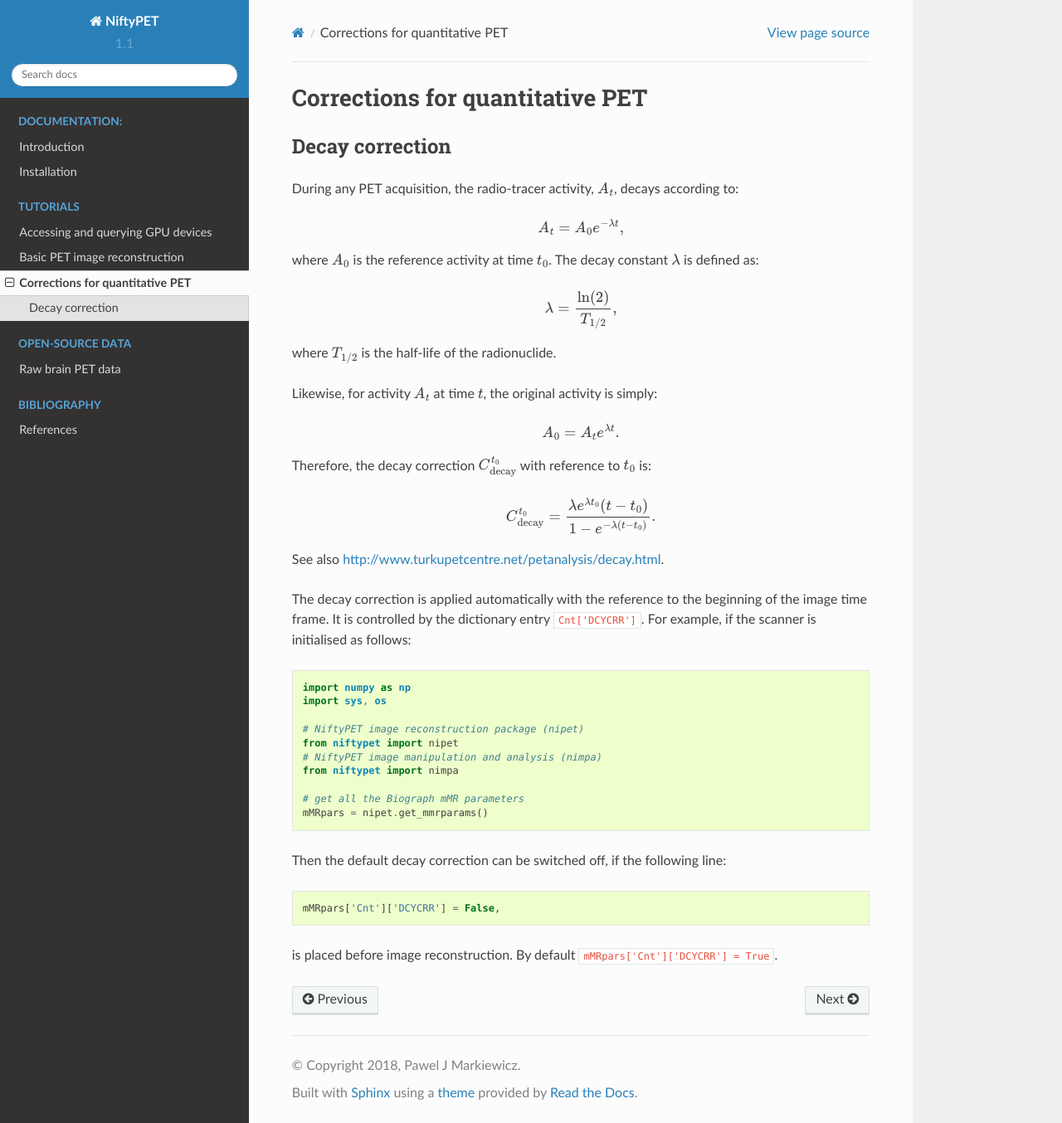
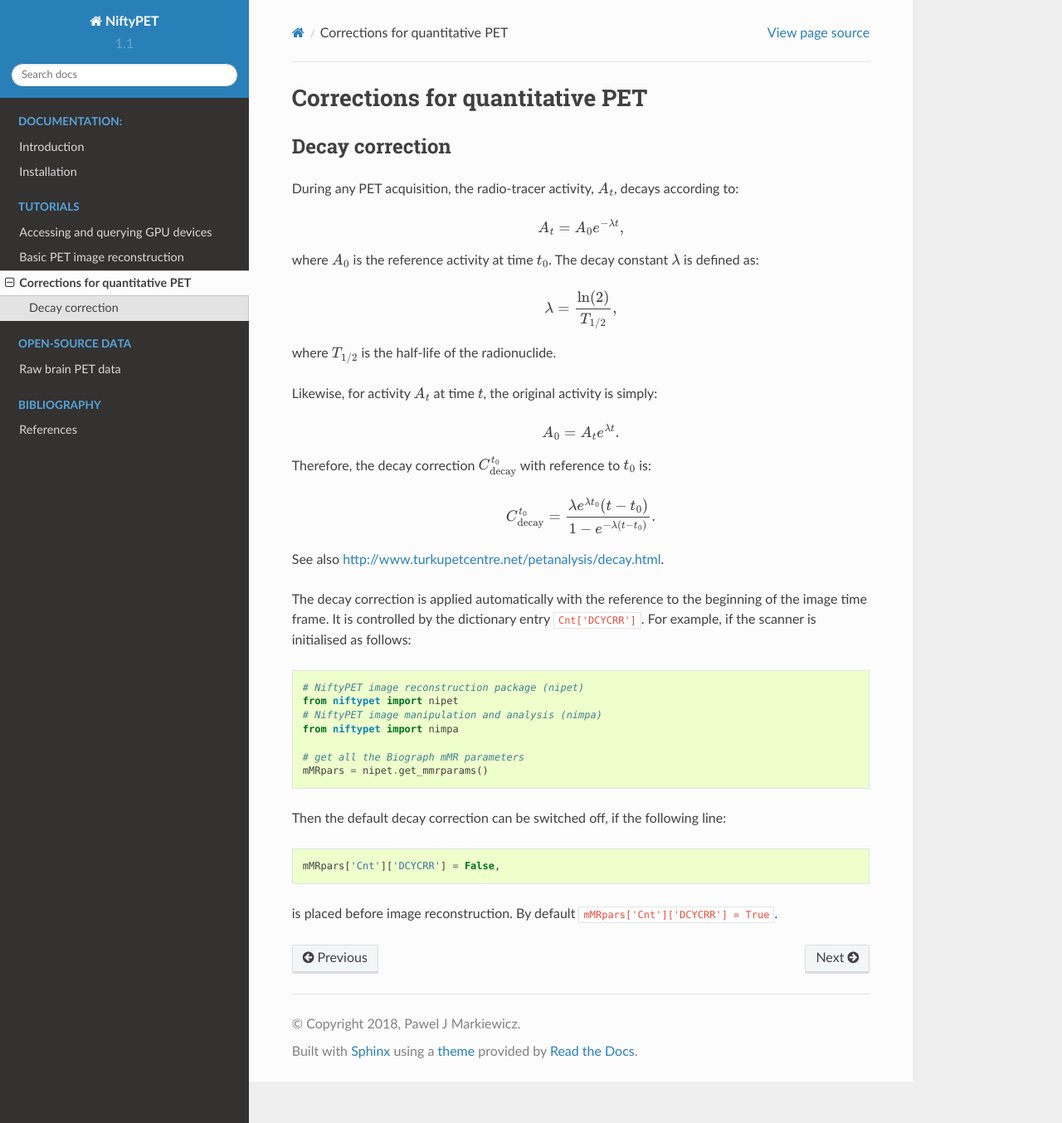
Before and after one commit to NiftyPET/NiftyPET, a Sphinx documentation site: the page built from docs/tutorials/corrqnt.rst, in a window 1280 px wide and 1354 px high. Shown: the whole window at 83% size. Built offline with Sphinx 7.4.7 and the Read the Docs theme 2.0.0, drawn with Linux system fonts in a browser that asks for light colours; formulas are drawn with MathJax 3.

Commit message:
minor textual modification in decay correcion

```diff
--- a/docs/tutorials/corrqnt.rst
+++ b/docs/tutorials/corrqnt.rst
@@ -38,9 +38,6 @@ The decay correction is applied automatically with the reference to the beginnin
 
 .. code-block:: python
 
-  import numpy as np
-  import sys, os
-
   # NiftyPET image reconstruction package (nipet)
   from niftypet import nipet
   # NiftyPET image manipulation and analysis (nimpa)
```
